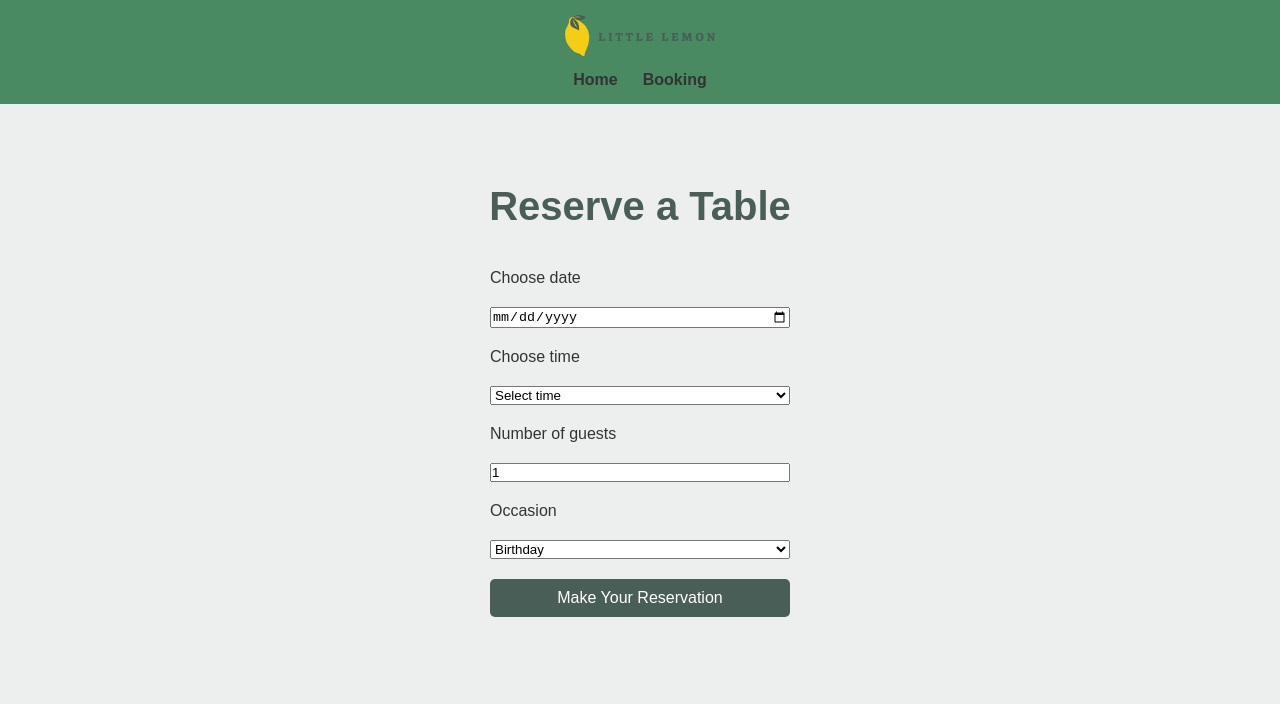
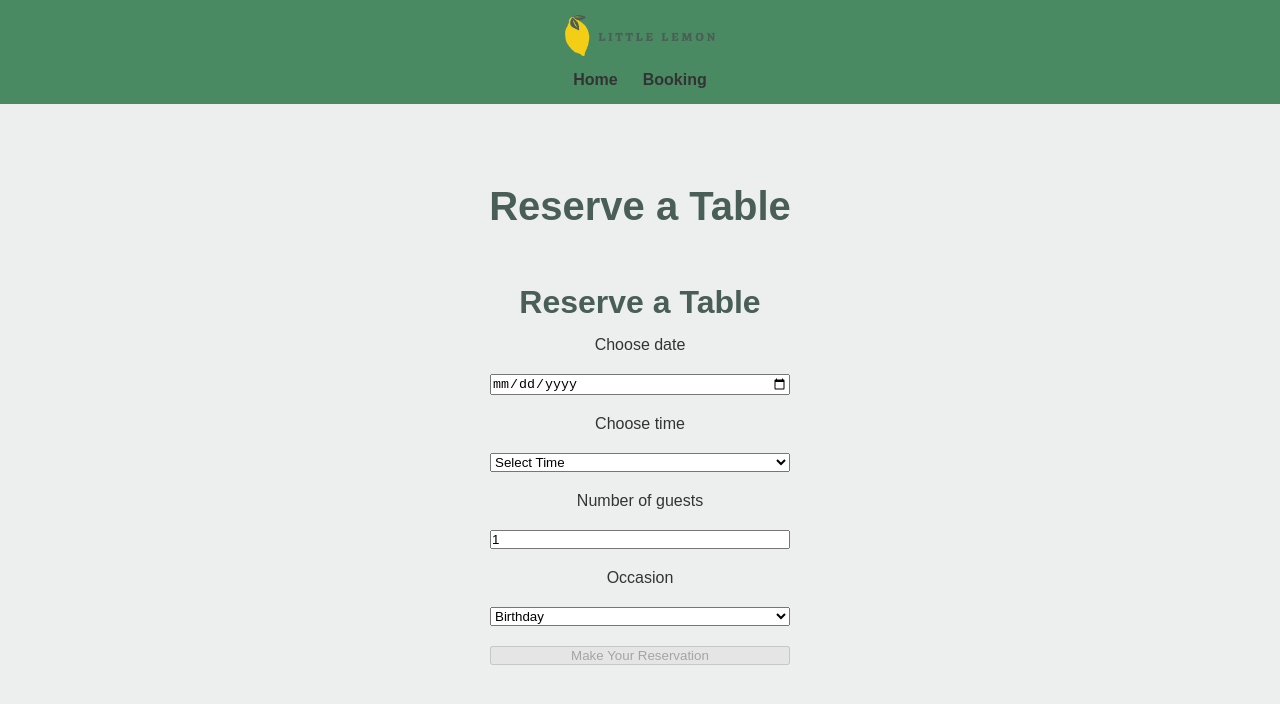
Before and after one commit to MatheeshaAnjana/Little_Lemon_Restaurant_App, a React (Create React App) app in the folder little_lemon/: page /booking in a window 1280 px wide. Shown: the top 704 px of the page. Built offline with nearby package versions, Linux system fonts and the light colour scheme.

Commit message:
Improve accessible

```diff
--- a/little_lemon/src/components/BookingForm.js
+++ b/little_lemon/src/components/BookingForm.js
@@ -1,10 +1,13 @@
 import { useState } from "react";
 
 function BookingForm({ availableTimes, dispatch, submitForm }) {
+
   const [date, setDate] = useState("");
   const [time, setTime] = useState("");
   const [guests, setGuests] = useState(1);
   const [occasion, setOccasion] = useState("Birthday");
+
+  const isFormValid = date !== "" && guests >= 1 && guests <= 10;
 
   const handleDateChange = (e) => {
     const selectedDate = e.target.value;
@@ -12,7 +15,7 @@ function BookingForm({ availableTimes, dispatch, submitForm }) {
 
     dispatch({
       type: "UPDATE_TIMES",
-      date: selectedDate,
+      date: selectedDate
     });
   };
 
@@ -23,22 +26,28 @@ function BookingForm({ availableTimes, dispatch, submitForm }) {
       date,
       time,
       guests,
-      occasion,
+      occasion
     };
 
     submitForm(formData);
   };
 
   return (
+    <section aria-labelledby="booking-heading">
+
+      <h2 id="booking-heading">Reserve a Table</h2>
+
       <form
         onSubmit={handleSubmit}
+        aria-label="Booking Form"
         style={{
           display: "grid",
           maxWidth: "300px",
           gap: "20px",
-        margin: "40px auto",
+          margin: "0 auto"
         }}
       >
+
         <label htmlFor="res-date">Choose date</label>
         <input
           type="date"
@@ -46,6 +55,7 @@ function BookingForm({ availableTimes, dispatch, submitForm }) {
           value={date}
           onChange={handleDateChange}
           required
+          aria-label="Reservation Date"
         />
 
         <label htmlFor="res-time">Choose time</label>
@@ -54,12 +64,16 @@ function BookingForm({ availableTimes, dispatch, submitForm }) {
           value={time}
           onChange={(e) => setTime(e.target.value)}
           required
+          aria-label="Reservation Time"
         >
-        <option value="">Select time</option>
+          <option value="">Select Time</option>
 
-        {availableTimes.map((t) => (
-          <option key={t}>{t}</option>
+          {availableTimes.map((timeOption) => (
+            <option key={timeOption} value={timeOption}>
+              {timeOption}
+            </option>
           ))}
+
         </select>
 
         <label htmlFor="guests">Number of guests</label>
@@ -70,6 +84,8 @@ function BookingForm({ availableTimes, dispatch, submitForm }) {
           max="10"
           value={guests}
           onChange={(e) => setGuests(e.target.value)}
+          required
+          aria-label="Number of Guests"
         />
 
         <label htmlFor="occasion">Occasion</label>
@@ -77,13 +93,22 @@ function BookingForm({ availableTimes, dispatch, submitForm }) {
           id="occasion"
           value={occasion}
           onChange={(e) => setOccasion(e.target.value)}
+          aria-label="Occasion"
         >
           <option>Birthday</option>
           <option>Anniversary</option>
         </select>
 
-      <button type="submit">Make Your Reservation</button>
+        <input
+          type="submit"
+          value="Make Your Reservation"
+          disabled={!isFormValid}
+          aria-label="On Click"
+        />
+
       </form>
+
+    </section>
   );
 }
 
--- a/little_lemon/src/components/Main.js
+++ b/little_lemon/src/components/Main.js
@@ -1,3 +1,5 @@
+// src/components/Main.js
+
 import { Routes, Route, useNavigate } from "react-router-dom";
 import { useReducer } from "react";
 
@@ -5,25 +7,19 @@ import Homepage from "../pages/Homepage";
 import BookingPage from "../pages/BookingPage";
 import ConfirmedBooking from "../pages/ConfirmedBooking";
 
-/* Initialize times */
+/* API fallback */
+const fetchAPI = window.fetchAPI || (() => ["17:00", "18:00", "19:00"]);
+const submitAPI = window.submitAPI || (() => true);
+
 export function initializeTimes() {
   const today = new Date();
-
-  if (window.fetchAPI) {
-    return window.fetchAPI(today);
-  }
-
-  return [];
+  return fetchAPI(today);
 }
 
-/* Reducer */
 export function updateTimes(state, action) {
   if (action.type === "UPDATE_TIMES") {
-    if (window.fetchAPI) {
-      return window.fetchAPI(new Date(action.date));
-    }
+    return fetchAPI(new Date(action.date));
   }
-
   return state;
 }
 
@@ -36,19 +32,14 @@ function Main() {
     initializeTimes
   );
 
-  /* Submit booking */
   const submitForm = (formData) => {
-    if (window.submitAPI) {
-      const success = window.submitAPI(formData);
-
-      if (success) {
-        navigate("/confirmed");
-      }
+    if (submitAPI(formData)) {
+      navigate("/confirmed");
     }
   };
 
   return (
-    <main>
+    <main aria-label="Main Content">
       <Routes>
         <Route path="/" element={<Homepage />} />
 
```
Also changed, not shown: 1 other file (tests, documents, lock files or other folders). Lines whose indentation alone changed are shown as unchanged.
